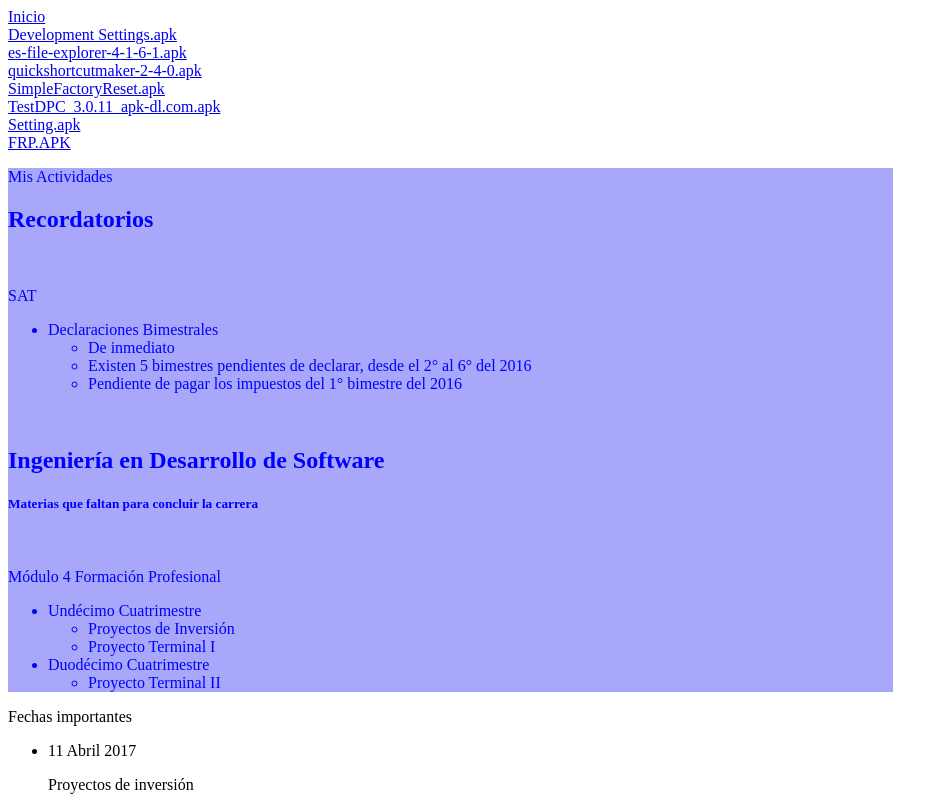
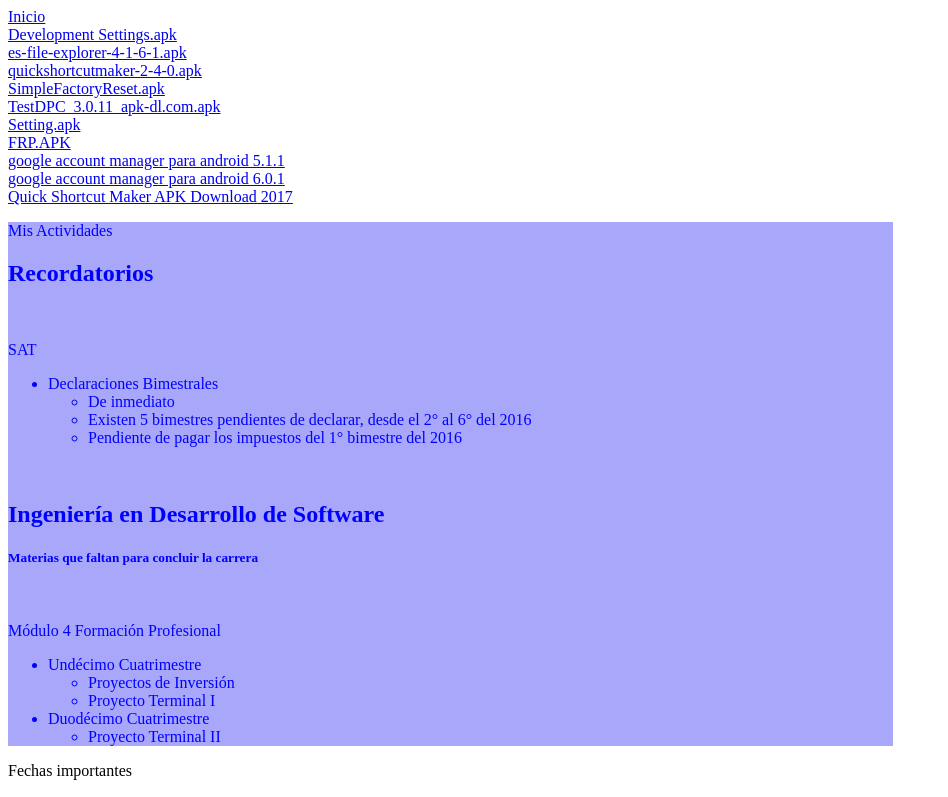
Before and after one commit to ursusfelis/ursusfelis.github.io, a plain HTML site: page index.html in a window 1280 px wide. Shown: the top 797 px of the page, without its empty margins (0-948 px from the left). Drawn offline with Linux system fonts and the light colour scheme.

Commit message:
APKS para saltar proteccion FRP con Google Account
APKS para saltar proteccion FRP con Google Account Manager

```diff
--- a/index.html
+++ b/index.html
@@ -43,6 +43,12 @@
 	    <a href="https://drive.google.com/file/d/0B7dzqrnqvBlwVzVYZXM2QlVJNUk/view?usp=sharing">Setting.apk</a>
 	    <br>
             <a href="https://drive.google.com/file/d/0B7dzqrnqvBlwbFdLZVljeHY1Y1U/view?usp=sharing">FRP.APK</a>
+            <br>
+            <a href="https://drive.google.com/file/d/0B7dzqrnqvBlwdXMyOS14ZGdNWms/view?usp=sharing">google account manager para android 5.1.1</a>
+	    <br>
+	    <a href="https://drive.google.com/file/d/0B7dzqrnqvBlweXVSVlQzcmtPNGs/view?usp=sharing">google account manager para android 6.0.1</a>
+	    <br>
+            <a href="https://drive.google.com/file/d/0B7dzqrnqvBlwbThHVHptQkhxdW8/view?usp=sharing">Quick Shortcut Maker APK Download 2017</a>
         </nav>
         <!-- Cabecera -->
         <header>
```
